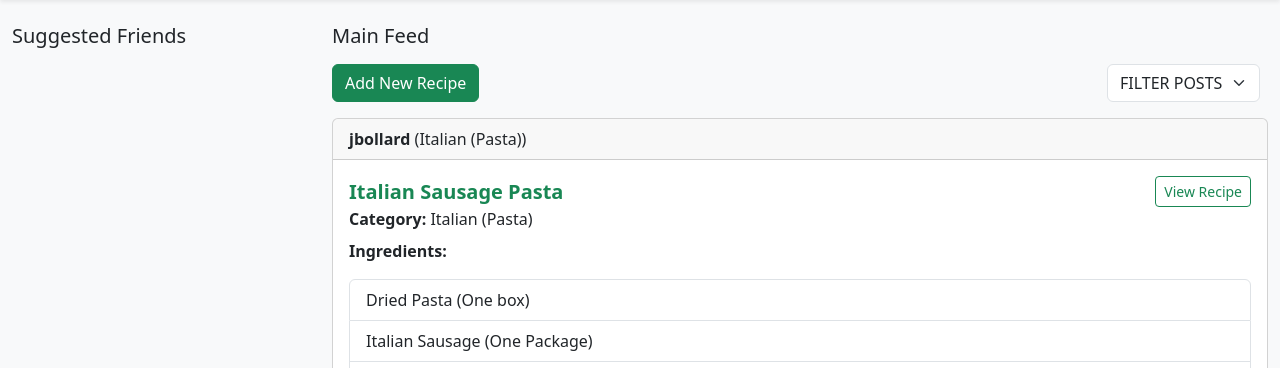
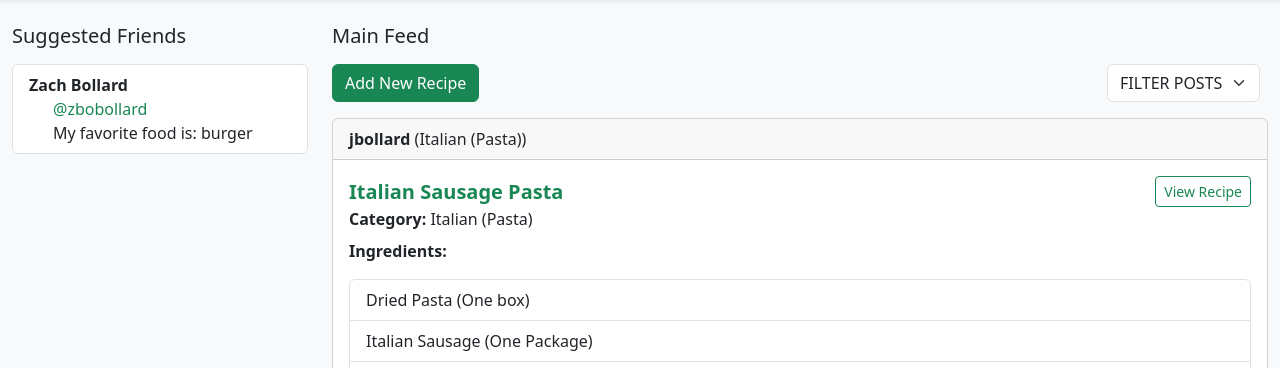
Before and after one commit to IWU-CS253/TableTalk, a Flask app: page /show_feed in a window 1280 px wide. Shown: the part 52-420 px from the top of the page. Run offline with Flask 3, Linux system fonts and the light colour scheme; a user stored in the database is signed in; data comes from the database, SQL or seed files in the repository.

Commit message:
Adding sidebar to view all friends in database

```diff
--- a/app.py
+++ b/app.py
@@ -110,14 +110,32 @@ def register_user():
 
 @app.route('/show_feed', methods=['GET', 'POST'])
 def show_feed():
+    # make sure user is logged in
     if 'username' in session:
         db = get_db()
-        cur = db.execute('SELECT * FROM posts ORDER BY id DESC')
-        feed = cur.fetchall()
-        return render_template('main_feed.html', posts=feed)
+        username = session['username']
+
+        # find user id using the session username
+        user_row = db.execute('SELECT id FROM users WHERE username = ?', (username,)).fetchone()
+        if not user_row:
+            flash("User not found in database", "error")
+            return redirect(url_for('login'))
+
+        user_id = user_row['id']
+
+        # get all posts for the feed
+        feed = db.execute('SELECT * FROM posts ORDER BY id DESC').fetchall()
+
+        # get all users except the one logged into the current session
+        friends = db.execute('SELECT first_name, last_name, username, favorite_food FROM users WHERE id != ? ORDER BY id DESC', (user_id,)).fetchall()
+
+        return render_template('main_feed.html', posts=feed, suggested_friends=friends)
+
+    # return user to login if session is empty
     else:
         flash("Please log in to view the feed", "error")
         return render_template('login.html')
+
 
 @app.route('/cart')
 def show_cart():
--- a/templates/main_feed.html
+++ b/templates/main_feed.html
@@ -7,12 +7,19 @@
     <div class="col-md-3">
       <h5 class="mb-3">Suggested Friends</h5>
       <ul class="list-group">
-        {% for friend in suggested_friends %}
-        <li class="list-group-item d-flex align-items-center">
-          <i class="bi bi-emoji-smile friend-icon"></i>
-          {{ friend.name }} ({{ friend.username }})
-        </li>
-        {% endfor %}
+
+          <! Display all friends which are not the current user logged in>
+          {% for friend in suggested_friends %}
+            <li class="list-group-item">
+              <div class="d-flex align-items-left">
+                <strong>{{ friend.first_name }} {{ friend.last_name }}</strong>
+              </div>
+              <div class="ms-4 text-success">@{{ friend.username }}</div>
+              <div class="ms-4"> My favorite food is: {{ friend.favorite_food }}</div>
+            </li>
+          {% endfor %}
+
+      </ul>
       </ul>
     </div>
 
```
